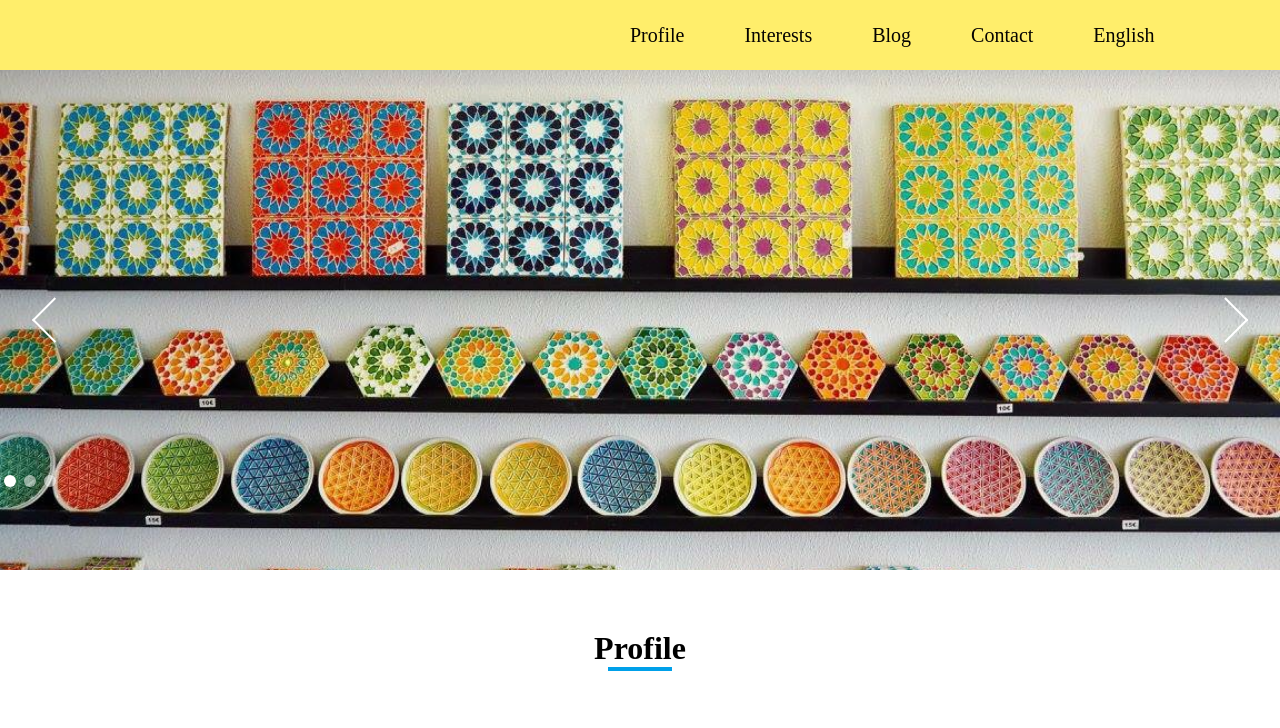
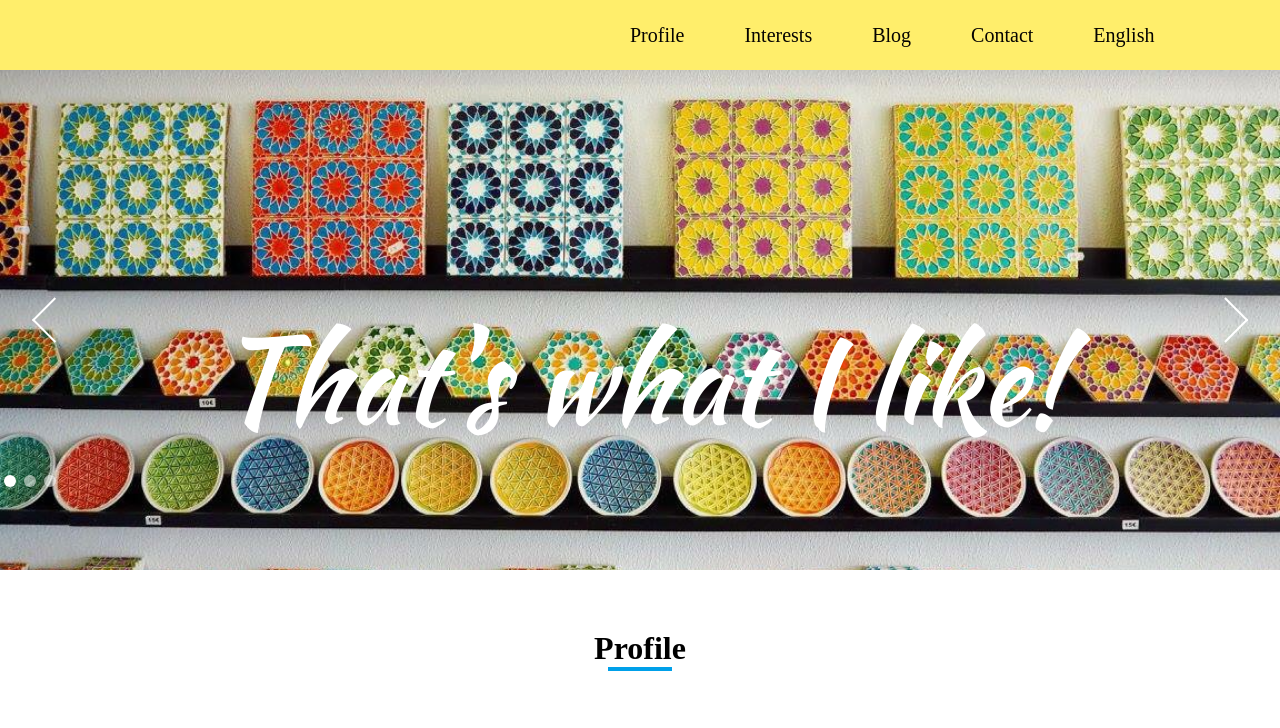
Before and after one commit to Wakana530/wskgn.github.io, a plain HTML site: page index(japanese).html in a window 1280 px wide. Shown: the top 728 px of the page. Drawn offline with nearby package versions, Linux system fonts and the light colour scheme.

Commit message:
japanese, that's what I like
japanese, that's what I like

```diff
--- a/index(japanese).html
+++ b/index(japanese).html
@@ -4,6 +4,7 @@
 	<meta charset="UTF-8">
 	<title>Original site</title>
 	<link rel="stylesheet" type="text/css" href="css/font-awesome-4.7.0/css/font-awesome.min.css">
+	<link href="https://fonts.googleapis.com/css?family=Kaushan+Script" rel="stylesheet">
 	<meta name="viewport" content="width=device-width">
 	<link rel="stylesheet" href="css/skippr.css">
 	<link rel="stylesheet" href="css/animate.min.css">
@@ -49,6 +50,11 @@
 				<div style="background-image: url(img/brazil.jpg);"></div>
 
 		 	</div>
+
+		 	<div class="page1-text-box">
+				<p class="page1-text1">That's what I like!</p>
+				<!-- <p class="page1-text2">simply dummy text of the printing</p> -->
+			</div>
 		 </div>
 
 
```
Also changed, not shown: 1 other file.
